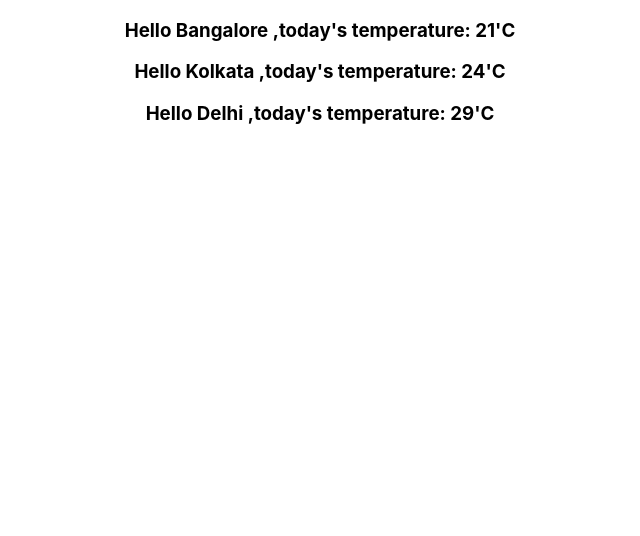
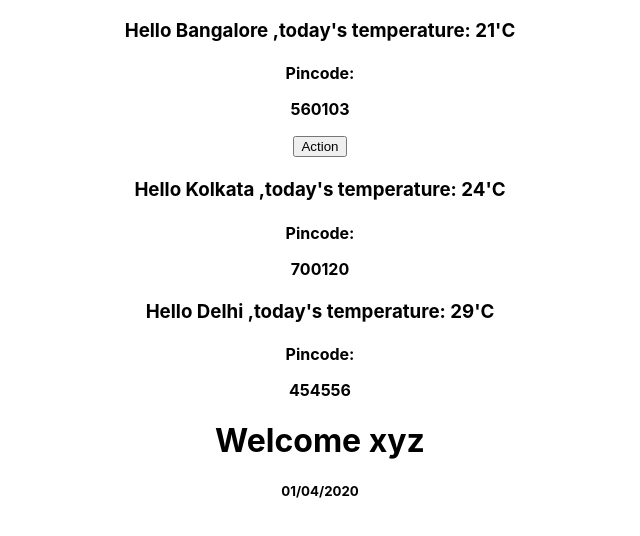
Before and after one commit to priyodas12/Web_Technology_Learning, a React (Create React App) app in the folder ReactLearning/hello-react/: page / in a window 1280 px wide. Shown: the top 536 px of the page, without its empty margins (320-960 px from the left). Built offline with nearby package versions, Linux system fonts and the light colour scheme.

Commit message:
added props.jsx

```diff
--- a/ReactLearning/hello-react/src/App.js
+++ b/ReactLearning/hello-react/src/App.js
@@ -2,13 +2,24 @@ import React from 'react';
 import logo from './logo.svg';
 import './App.css';
 import { Demo } from './Components/Props.jsx'
+import Welcome from './Components/GreetClass.jsx'
 
 function App() {
   return (
     <div className="App">
-        <Demo city='Bangalore' temp='21' />
-        <Demo city='Kolkata' temp='24' />
-        <Demo city='Delhi' temp='29' />
+        <Demo city='Bangalore' temp='21'>
+            <p>560103</p>
+            <button>Action</button>
+        </Demo>
+        <Demo city='Kolkata' temp='24'>
+            <p>700120</p>
+        </Demo>
+        <Demo city='Delhi' temp='29'>
+            <p>454556</p>
+        </Demo>
+        <Welcome name='xyz'>
+            <p>01/04/2020</p>
+        </Welcome>
     </div>
   );
 }
--- a/ReactLearning/hello-react/src/Components/GreetClass.jsx
+++ b/ReactLearning/hello-react/src/Components/GreetClass.jsx
@@ -1,8 +1,13 @@
 import React,{ Component } from 'react';
 
 class Welcome extends Component{
-  render(){
-    return <h1>Welcome Priyo</h1>
+  render(props){
+    return (
+      <div>
+        <h1>Welcome {this.props.name}</h1>
+        <h5>{this.props.children}</h5>
+      </div>
+    );
   }
 }
 
--- a/ReactLearning/hello-react/src/Components/Props.jsx
+++ b/ReactLearning/hello-react/src/Components/Props.jsx
@@ -1,5 +1,10 @@
 import React from 'react'
 
 export const Demo=(props)=>{
-  return <h3>Hello {props.city} ,today's temperature: {props.temp}'C </h3>
+  return (
+    <div>
+        <h3>Hello {props.city} ,today's temperature: {props.temp}'C </h3>
+        <h4>Pincode:{props.children}</h4>
+    </div>
+  );
 }
```
